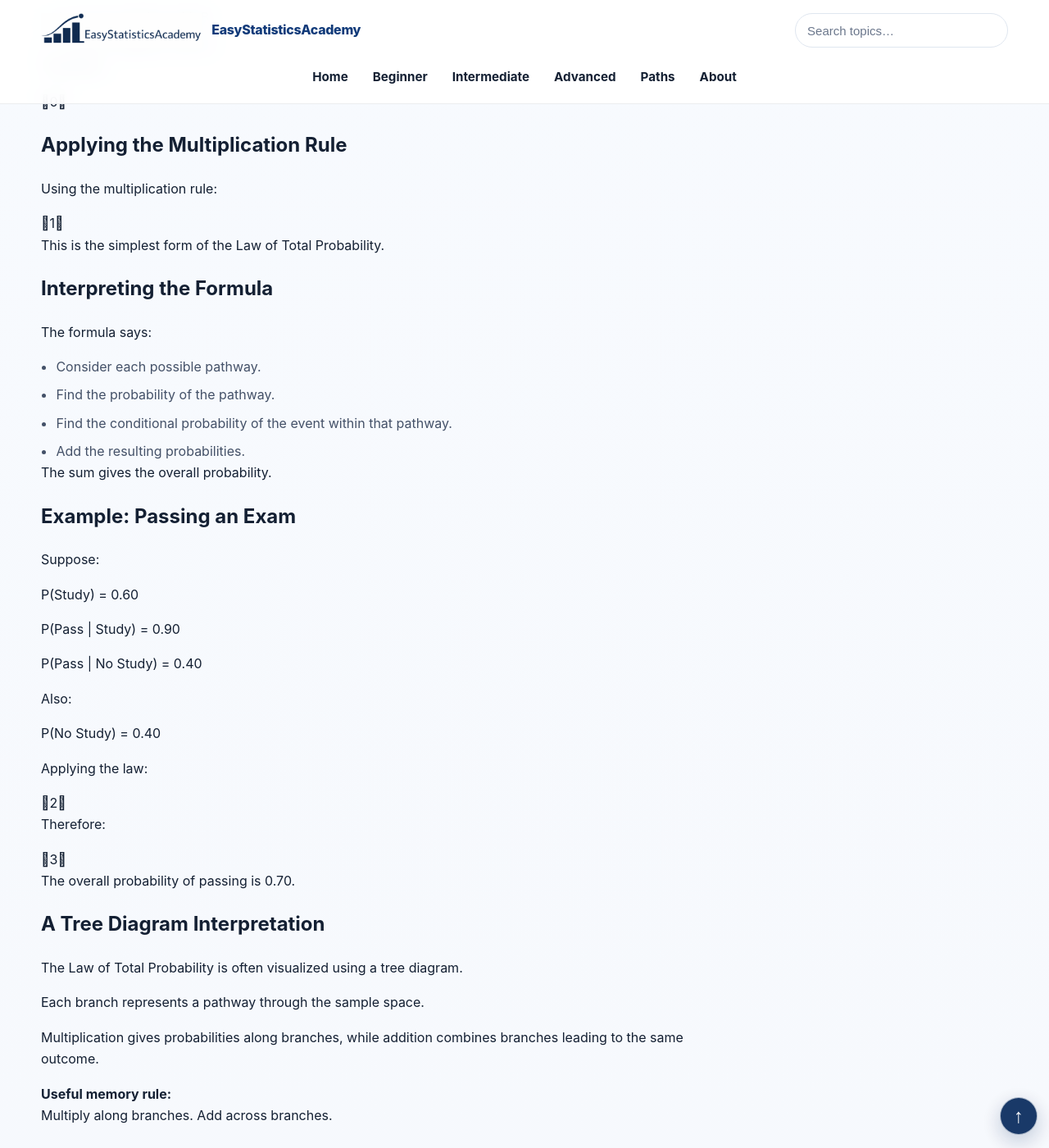
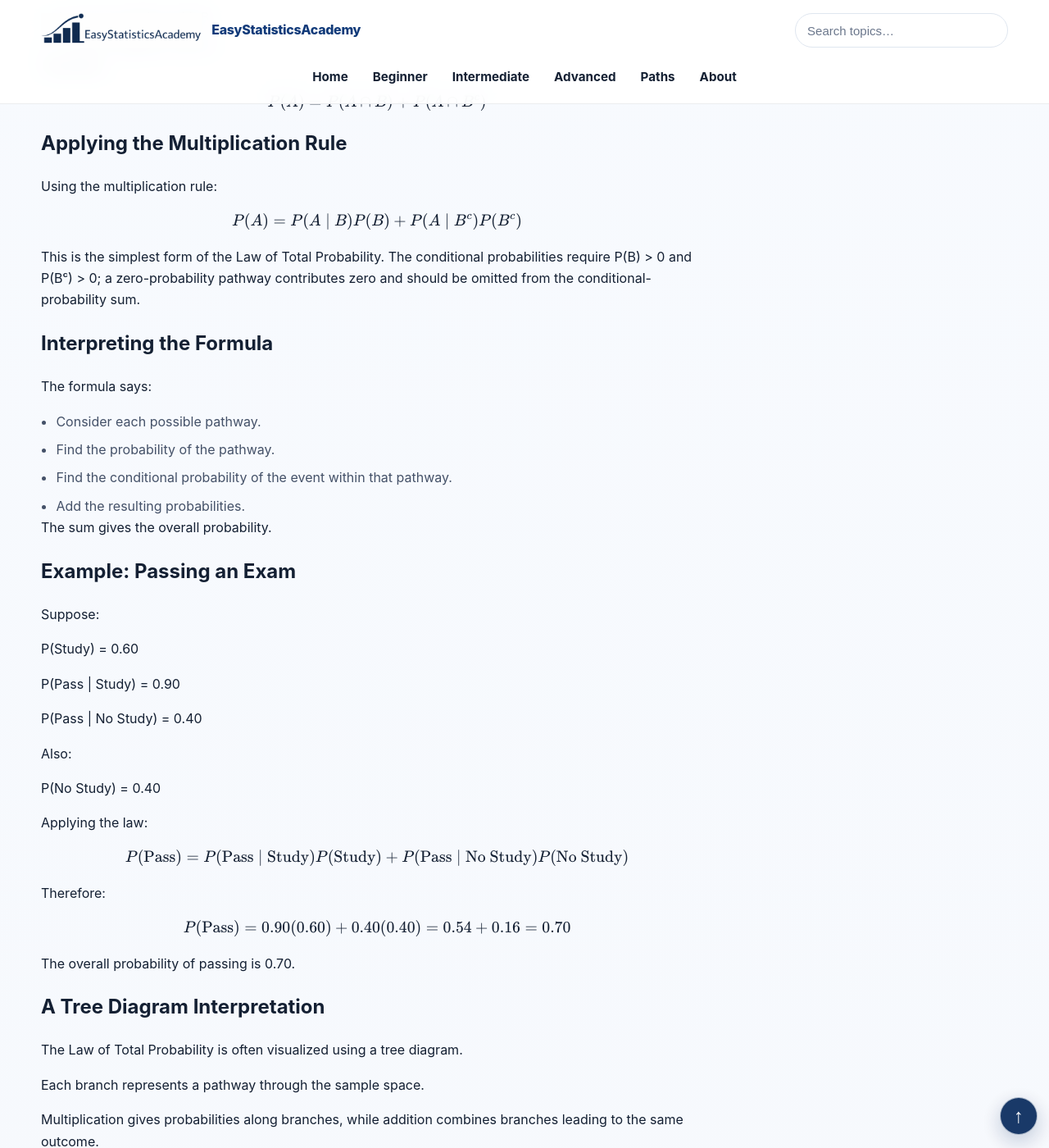
Before and after one commit to ammar-homaida-statistics/easystatisticsacademy, a Jekyll site: the page built from probability/conditional/law-of-total-probability/index.md, in a window 1280 px wide and 1400 px high, scrolled down 1404 px. Shown: the whole window at 82% size. Built offline with Jekyll 4.4.1, drawn with Linux system fonts in a browser that asks for light colours; some of the changed text lies outside the part shown.

Commit message:
Restore 5 verified formulas and assumptions in law-of-total-probability

```diff
--- a/probability/conditional/law-of-total-probability/index.md
+++ b/probability/conditional/law-of-total-probability/index.md
@@ -157,7 +157,9 @@ sidebar: false
       Therefore:
     </p>
 
-    0
+    \[
+P(A)=P(A\cap B)+P(A\cap B^{c})
+\]
 
     <h2>Applying the Multiplication Rule</h2>
 
@@ -165,10 +167,15 @@ sidebar: false
       Using the multiplication rule:
     </p>
 
-    1
+    \[
+P(A)=P(A\mid B)P(B)+P(A\mid B^{c})P(B^{c})
+\]
 
     <p>
       This is the simplest form of the Law of Total Probability.
+      The conditional probabilities require P(B) &gt; 0 and
+      P(Bᶜ) &gt; 0; a zero-probability pathway contributes zero
+      and should be omitted from the conditional-probability sum.
     </p>
 
     <h2>Interpreting the Formula</h2>
@@ -231,13 +238,18 @@ sidebar: false
       Applying the law:
     </p>
 
-    2
+    \[
+P(\text{Pass})=P(\text{Pass}\mid\text{Study})P(\text{Study})
++P(\text{Pass}\mid\text{No Study})P(\text{No Study})
+\]
 
     <p>
       Therefore:
     </p>
 
-    3
+    \[
+P(\text{Pass})=0.90(0.60)+0.40(0.40)=0.54+0.16=0.70
+\]
 
     <p>
       The overall probability of passing is 0.70.
@@ -287,14 +299,19 @@ sidebar: false
     </div>
 
     <p>
-      form a partition of the sample space.
+      form a partition of the sample space: they are mutually exclusive
+      and collectively exhaustive. For the conditional form shown,
+      assume P(Bᵢ) &gt; 0 for each included pathway; omit
+      zero-probability pathways.
     </p>
 
     <p>
       Then:
     </p>
 
-    4
+    \[
+P(A)=\sum_{i=1}^{m}P(A\mid B_i)P(B_i)
+\]
 
     <p>
       This is the general form of the Law of Total Probability.
```
